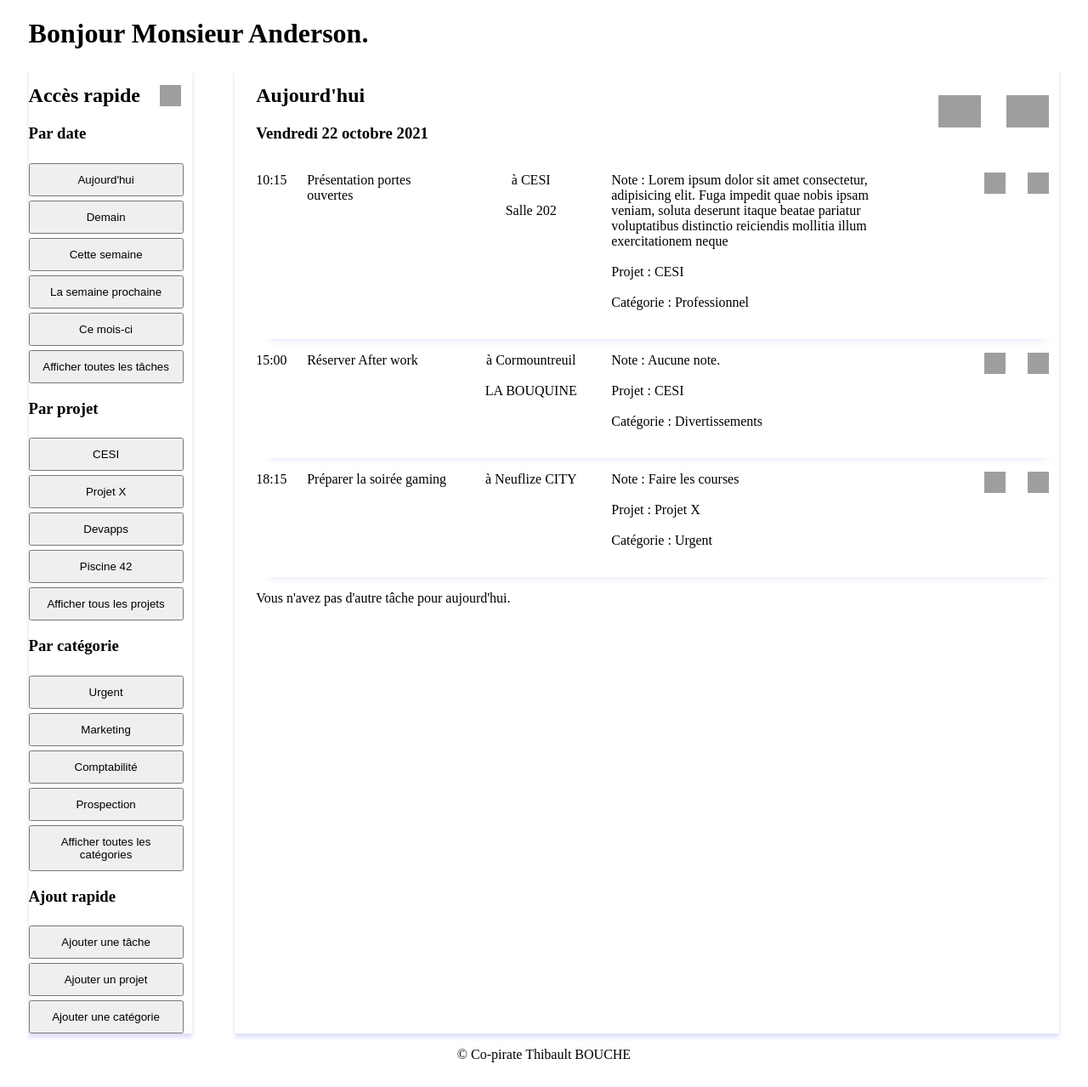
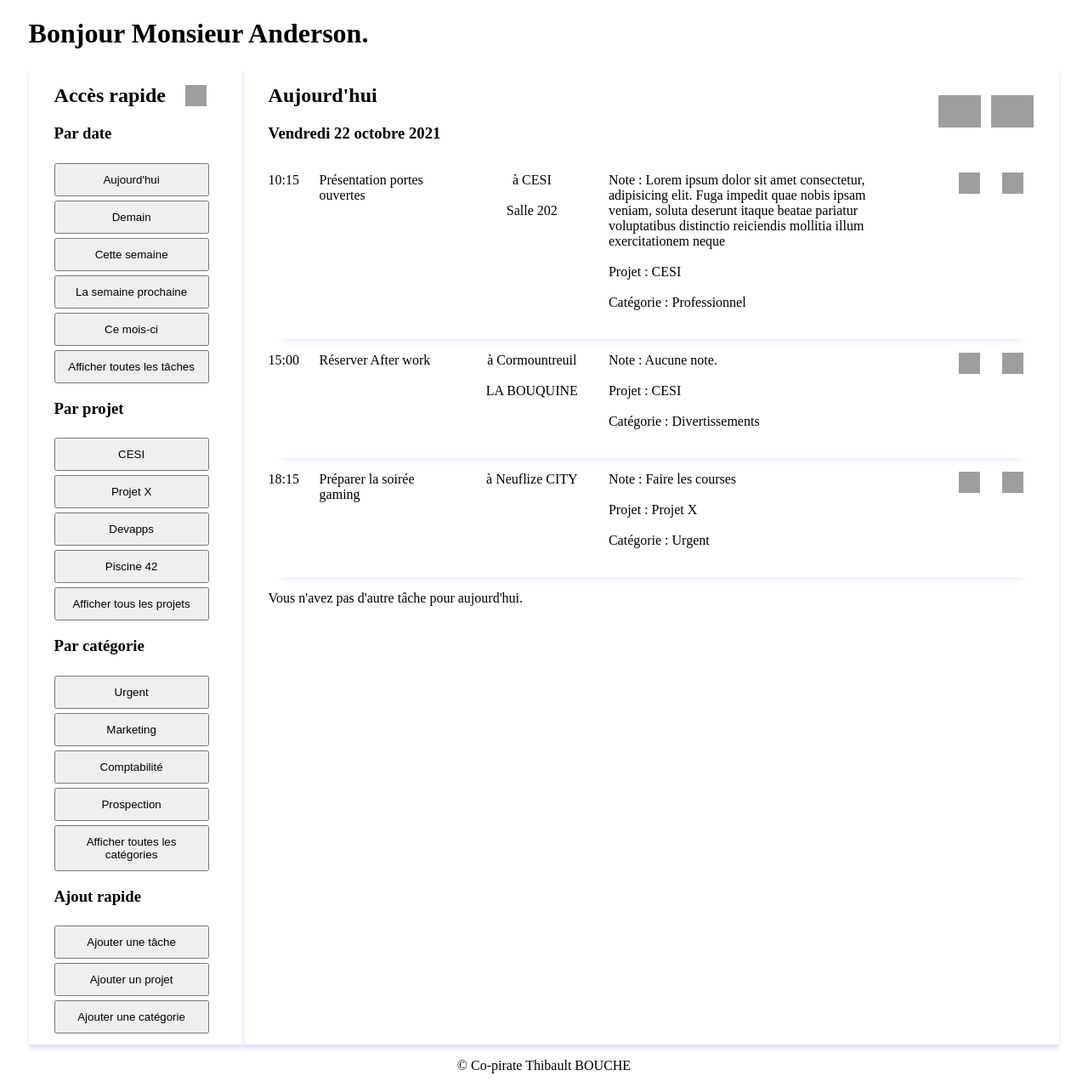
Before and after one commit to Nemamiah/todolist, a PHP site: page / in a window 1280 px wide. Shown: the part 50-1329 px from the top of the page at 85% size. Before the commit the page ends 1300 px from the top, so only its background shows below. Run offline with PHP 8.4, Linux system fonts and the light colour scheme; grey boxes are pictures that could not be loaded.

Commit message:
margeOKresteButtonResponsive

```diff
--- a/base.css
+++ b/base.css
@@ -99,7 +99,7 @@
 
 .mtb1{
     margin-top:1vw;
-    margin-right: 1vw;
+    margin-bottom: 1vw;
 }
 
 .mlr1{
@@ -107,6 +107,9 @@
     margin-right: 1vw;
 }
 
+.ml1{
+    margin-left: 1vw;
+}
 .mlr2{
     margin-left: 2vw;
     margin-right: 2vw;
@@ -139,7 +142,7 @@
     padding-right:15px;
 }
 
-.plr30{
+.plr30p{
     padding-left:30px;
     padding-right:30px;
 }
@@ -153,8 +156,8 @@
     padding-right: 35px;
 }
 
-.pl25p{
-    padding-left:25px;
+.pb1{
+    padding-bottom: 1vw;
 }
 
 .mrt10p5{
@@ -177,6 +180,7 @@
     width:50px;
     height: 50px;
 }
+
 
 .whbtn{
     min-width: 30px;
--- a/index.html
+++ b/index.html
@@ -39,7 +39,7 @@
 
     <main class="flex spaceB mlr2">
       <aside class="menuAside">
-        <section class="w15 bsd">
+        <section class="w15 bsd plr30p pb1">
           <div class="flex spaceB alignC"><h2>Accès rapide</h2>
           <input
               class="wh25p mlr1"
@@ -92,21 +92,21 @@
         </section>
       </aside>
 
-      <section class="w70 bsd">
+      <section class="w70 bsd plr30p">
         <article class="flex spaceB alignC">
           <div>
-            <h2 class="pl25p">Aujourd'hui</h2>
+            <h2 class="">Aujourd'hui</h2>
 
-            <h3 class="pl25p">Vendredi 22 octobre 2021</h3>
+            <h3 class="">Vendredi 22 octobre 2021</h3>
           </div>
-          <div>
-            <a href="#"><img type="button" class="w50p mlr1" src="https://image.flaticon.com/icons/png/512/1250/1250262.png" alt="Période prédécente" title="Période précédente"></a>
-            <a href="#"><img type="button" class="w50p mlr1" src="https://image.flaticon.com/icons/png/512/1250/1250306.png" alt="Période suivante" title="Période suivante"></a>
+          <div class="flex flexE spaceB">
+            <a href="#"><img type="button" class="w50p ml1" src="https://image.flaticon.com/icons/png/512/1250/1250262.png" alt="Période prédécente" title="Période précédente"></a>
+            <a href="#"><img type="button" class="w50p ml1" src="https://image.flaticon.com/icons/png/512/1250/1250306.png" alt="Période suivante" title="Période suivante"></a>
           </div>
         </article>
 
 
-        <article class="flex flexCol pl25p ">
+        <article class="flex flexCol ">
           <div class="grid gtc cgap10 bsdB">
             <p>10:15</p>
             <p>Présentation portes ouvertes</p>
```
